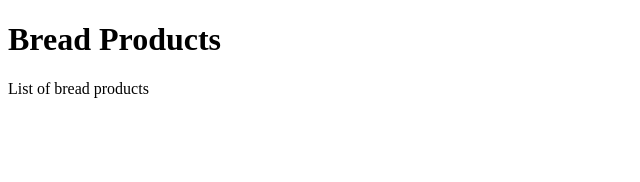
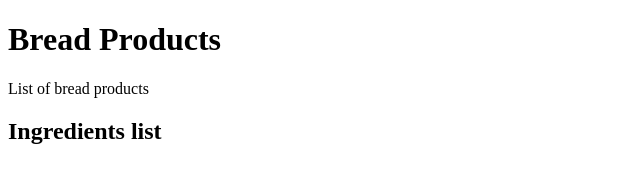
Before and after one commit to xiongcuihua/bread, a plain HTML site: page index.html in a window 1280 px wide. Shown: the whole page, without its empty margins (0-640 px from the left). Drawn offline with Linux system fonts and the light colour scheme.

Commit message:
bug fix, v1.1 for production

```diff
--- a/index.html
+++ b/index.html
@@ -4,6 +4,8 @@
 <body>
 	<h1>Bread Products</h1>
 	<p>List of bread products</p>
+	<h2>Ingredients list</h2>
+
 </body>
 
 </html>
```
